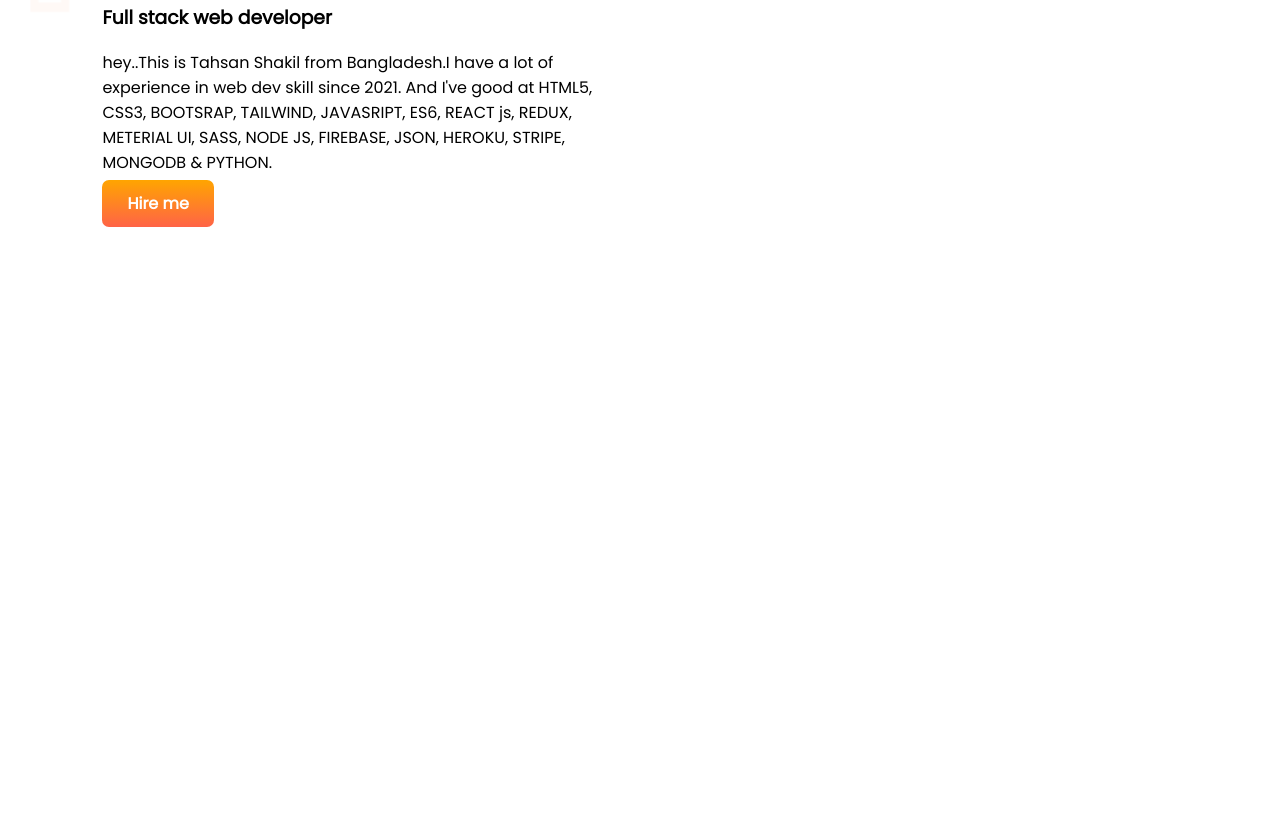
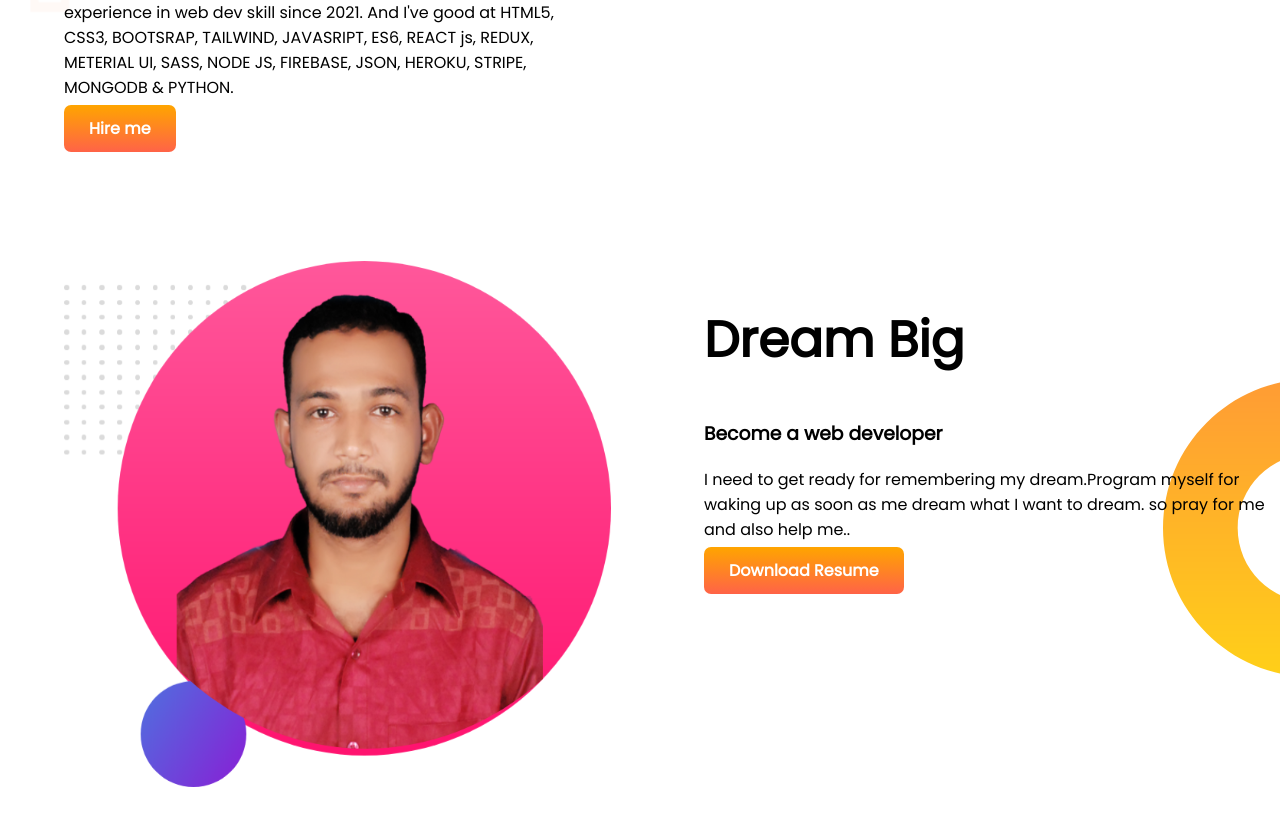
Before and after one commit to Tahsan35/developer-portfolio, a plain HTML site: page index.html in a window 1280 px wide. Shown: the part 347-1172 px from the top of the page. Before the commit the page ends 800 px from the top, so only its background shows below. Drawn offline with Linux system fonts and the light colour scheme.

Commit message:
added dream-big area

```diff
--- a/index.html
+++ b/index.html
@@ -40,5 +40,25 @@
         />
       </div>
     </section>
+    <section class="dream-big">
+      <div class="half-width">
+        <img src="show-off/my-bg2.png" alt="This photo is mine" />
+      </div>
+      <div class="half-width">
+        <h1>Dream Big</h1>
+        <h3>Become a web developer</h3>
+        <p>
+          I need to get ready for remembering my dream.Program myself for waking
+          up as soon as me dream what I want to dream. so pray for me and also
+          help me..
+        </p>
+        <a
+          class="link-button"
+          target="_blank"
+          href="https://drive.google.com/file/d/1W67AZOt4aZ-fruQ8MRTrM8qUV9mQ4wK1/view?usp=sharing"
+          >Download Resume</a
+        >
+      </div>
+    </section>
   </body>
 </html>
--- a/style.css
+++ b/style.css
@@ -10,13 +10,14 @@ h1 {
 }
 section {
   display: flex;
+  margin-bottom: 120px;
 }
 .half-width {
   width: 50%;
-  padding-left: 8%;
+  padding-left: 5%;
 }
 .half-width img {
-  width: 90%;
+  width: 95%;
 }
 .link-button {
   text-decoration: none;
@@ -30,3 +31,8 @@ section {
   background-image: url(images/top-banner.png);
   background-repeat: no-repeat;
 }
+.dream-big {
+  background-image: url(images/dream-bg.png);
+  background-repeat: no-repeat;
+  background-position: right;
+}
```
